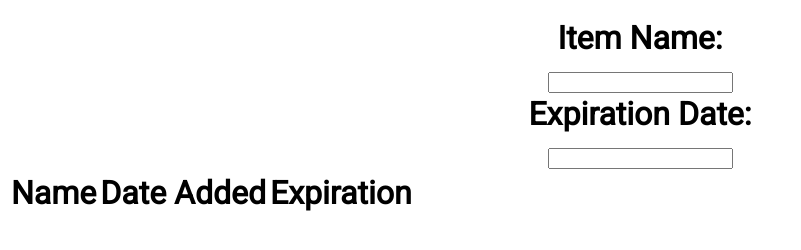
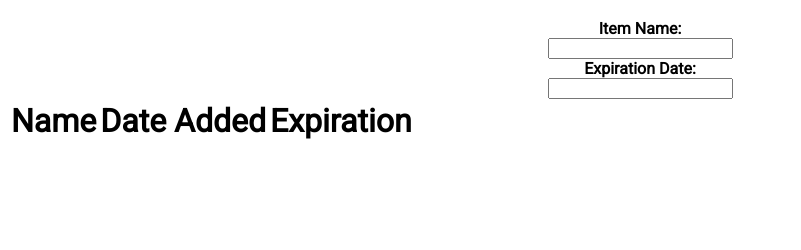
Before and after one commit to emignj/uchackathon2018, a plain HTML site: page index.html in a window 1280 px wide. Shown: the part 62-312 px from the top of the page, without its empty margins (0-801 px from the left). Drawn offline with Linux system fonts and the light colour scheme.

Commit message:
add 16px for form

```diff
--- a/style.css
+++ b/style.css
@@ -2,3 +2,7 @@ h1 {
   font-family: Roboto, sans-serif;
   text-align: center;
 }
+
+form {
+  font-size: 16px;
+}
```
